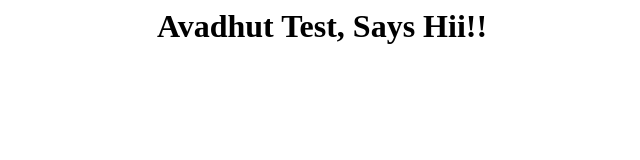
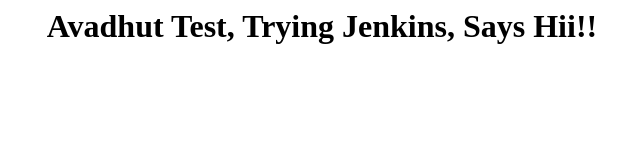
Before and after one commit to MadAcp/avadhut-test, a plain HTML site: page index.html in a window 1280 px wide. Shown: the whole page, without its empty margins (318-958 px from the left). Drawn offline with Linux system fonts and the light colour scheme.

Commit message:
Sample greet changed

```diff
--- a/index.html
+++ b/index.html
@@ -5,6 +5,6 @@
         </title>
     </head>
     <body>
-        <h1 style="text-align: center;">Avadhut Test, Says Hii!!</h1>
+        <h1 style="text-align: center;">Avadhut Test, Trying Jenkins, Says Hii!!</h1>
     </body>
 </html>
```
